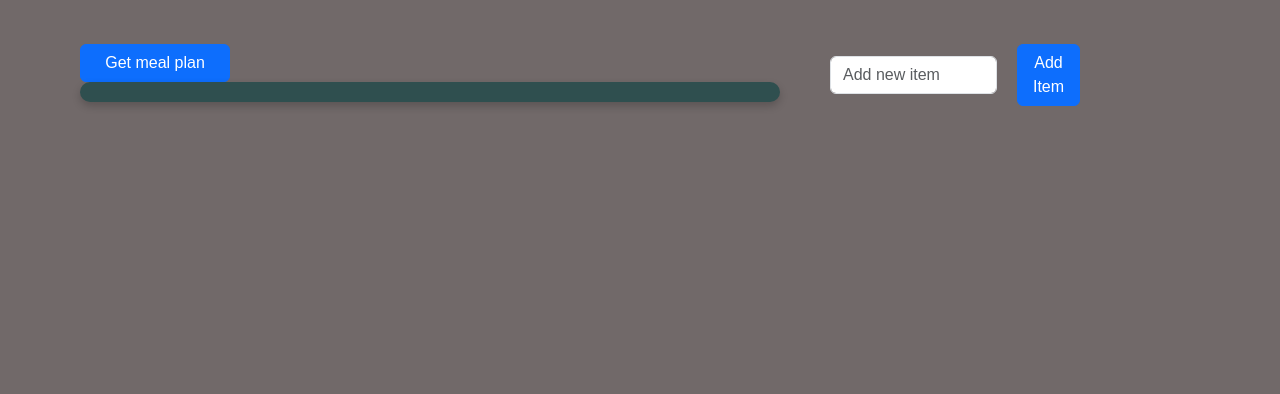
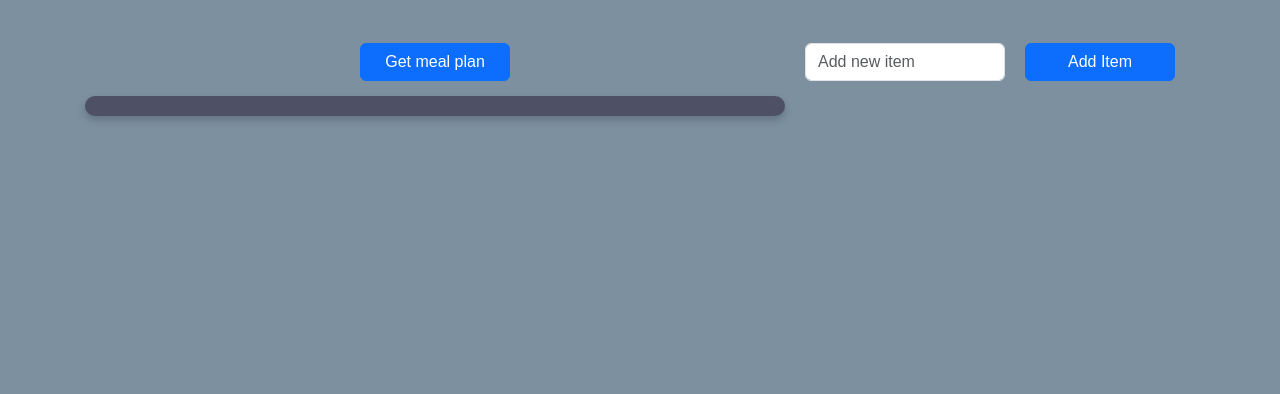
Before and after one commit to SeanWallach/Grocery-App, a website: page public/index.html in a window 1280 px wide. Shown: the part 406-800 px from the top of the page. Drawn offline with nearby package versions, Linux system fonts and the light colour scheme; no server answers.

Commit message:
made meal plan response html and changed styles

```diff
--- a/app.js
+++ b/app.js
@@ -73,7 +73,7 @@ app.post('/add-item', async (req, res) => {
       // Request Image generation from Dalle-2
       const response = await openai.images.generate({
         model: 'dall-e-3',
-        prompt: 'a cartoon image of ' + item.toString(),
+        prompt: 'a goofy, simplistic drawing of ' + item.toString(),
         n: 1,
         size: '1024x1024',
       })
@@ -188,7 +188,8 @@ async function createMealPlan(ingredients) {
         {
           role: 'system',
           content:
-            'Create a meal plan with the given ingredients: ' + ingredients,
+            'Assuming access to spice, staple ingredients (such as pasta noodles, rice, sugar, salt, etc), create a 5 day high-protein meal plan with the given ingredients. Include snack/desert options at the end. Suggest ingredients that may be missing from the grocery list. Only output in HTML format, assuming the response content will be directly inserted into a div. ' +
+            ingredients,
         },
       ],
     })
--- a/public/css/style.css
+++ b/public/css/style.css
@@ -5,8 +5,8 @@ body {
   justify-content: center;
   align-items: center;
   height: 100vh;
-  background-color: #716969;
-  color: #bcabae;
+  background-color: #7c90a0;
+  color: #b9b7a7;
   text-align: center;
   /* width: 800px; */
   margin: auto;
@@ -18,4 +18,17 @@ body {
 
 #mealPlanBtn {
   width: 150px;
+  margin-bottom: 15px;
 }
+
+#mealPlanResponseDiv {
+  border-radius: 14px;
+  background-color: #4e5166;
+  box-shadow: 0 4px 8px 0 rgba(0, 0, 0, 0.2);
+  width: 700px;
+  padding: 10px;
+  max-height: 900px;
+  overflow-x: hidden;
+  overflow-y: auto;
+  text-align: left;
+}
--- a/public/index.html
+++ b/public/index.html
@@ -23,7 +23,15 @@
       <br />
 
       <div style="display: flex; flex-direction: row">
-        <div style="display: flex; flex-direction: column">
+        <!-- Meal plan column -->
+        <div
+          style="
+            display: flex;
+            flex-direction: column;
+            align-items: center;
+            margin-right: 20px;
+          "
+        >
           <button
             type="button"
             onclick="fetchMealPlan()"
@@ -33,39 +41,20 @@
             Get meal plan
           </button>
 
-          <div
-            style="
-              border-radius: 14px;
-              background-color: darkslategray;
-              box-shadow: 0 4px 8px 0 rgba(0, 0, 0, 0.2);
-              width: 700px;
-              padding: 10px;
-              margin-right: 50px;
-              overflow-x: hidden;
-              overflow-y: auto;
-            "
-          >
+          <div id="mealPlanResponseDiv">
             <span id="mealPlanResponse"></span>
           </div>
         </div>
 
-        <div style="display: flex; flex-direction: column">
-          <div
-            style="
-              display: flex;
-              align-items: center;
-              justify-content: space-between;
-              width: 370px;
-              margin: auto;
-            "
-          >
+        <!-- Ingredients items column -->
+        <div style="display: flex; flex-direction: column; align-items: center">
           <form id="groceryForm" style="margin-bottom: 10px">
             <div
               style="
                 display: flex;
                 align-items: center;
                 justify-content: space-between;
-                  width: 270px;
+
                 margin: auto;
               "
             >
@@ -74,18 +63,18 @@
                 id="newItem"
                 class="form-control"
                 placeholder="Add new item"
-                  style="margin-right: 20px"
+                style="margin-right: 20px; width: 200px"
               />
               <button
                 type="submit"
                 class="btn btn-primary"
-                  style="margin-right: 20px"
+                style="margin-right: 20px; width: 150px"
               >
                 Add Item
               </button>
             </div>
           </form>
-          </div>
+
           <div
             id="itemList"
             style="
--- a/public/js/script.js
+++ b/public/js/script.js
@@ -57,7 +57,7 @@ function addItemToList(item, id, imagePath) {
 
   div.id = 'item-' + id
   div.style.cssText =
-    'display:flex;justify-content:space-between;align-items:center;padding:10px;margin:10px;border-radius:14px;border:white;border:1px solid;background-color:#2d2e2e;max-width:250px;min-width:210px;'
+    'display:flex;justify-content:space-between;align-items:center;padding:10px;margin:10px;border-radius:14px;border:white;border:1px solid;background-color:#4e5166;max-width:250px;min-width:210px;box-shadow: 0 4px 8px 0 rgba(0, 0, 0, 0.2);'
 
   p.textContent = item
   p.style.cssText = 'color:white;margin-top:12px'
@@ -99,7 +99,7 @@ function fetchMealPlan() {
     })
     .then((data) => {
       console.log('Browser received meal plan.')
-      document.getElementById('mealPlanResponse').innerText =
+      document.getElementById('mealPlanResponse').innerHTML =
         data.responseContents
     })
 }
```
Lines whose indentation alone changed are shown as unchanged.
